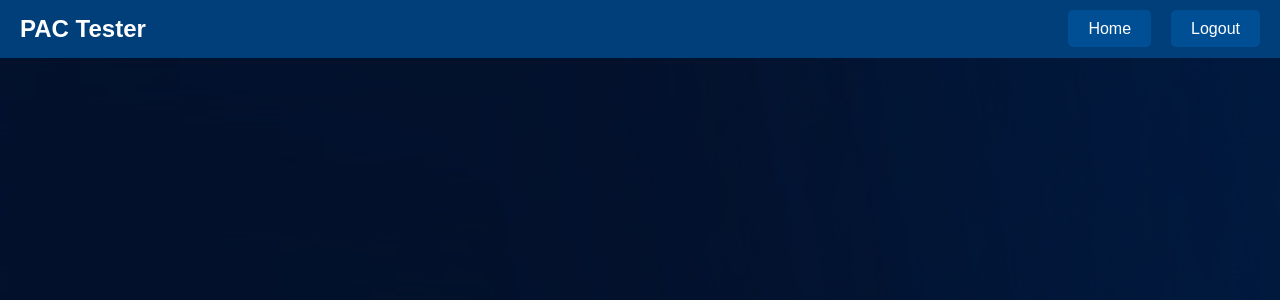
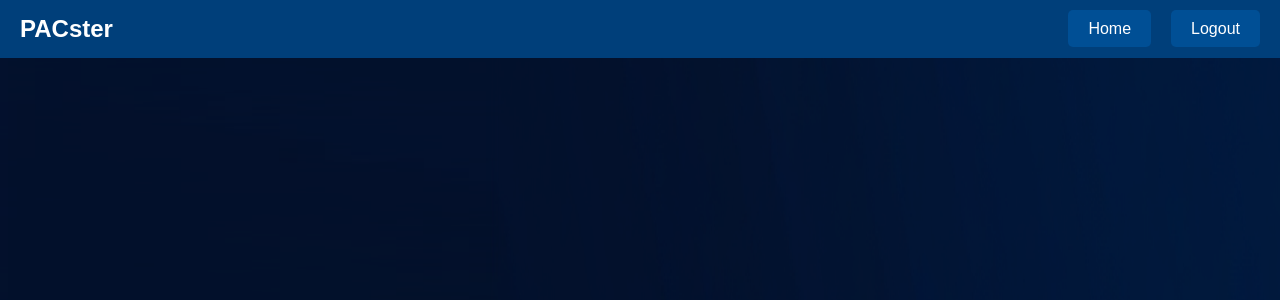
Before and after one commit to curiousmaster/PACster, a PHP site: page /header.php in a window 1280 px wide. Shown: the top 300 px of the page. Run offline with PHP 8.4, Linux system fonts and the light colour scheme.

Commit message:
Updated header.php

```diff
--- a/htdocs/admin/header.php
+++ b/htdocs/admin/header.php
@@ -16,7 +16,7 @@
 
 <header>
     <div class="navbar">
-        <h2>PAC Tester</h2>
+        <h2>PACster</h2>
         <nav>
             <ul>
                 <li><a href="index.php">Home</a></li> <!-- Redirect to index.php -->
```
